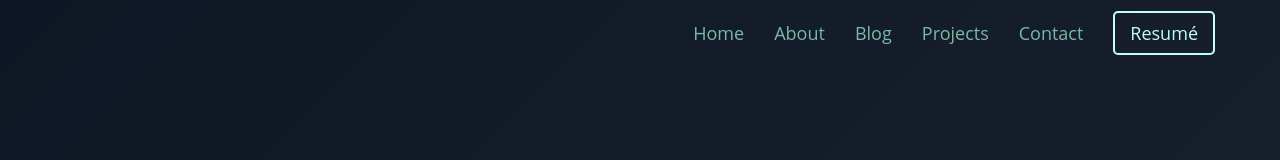
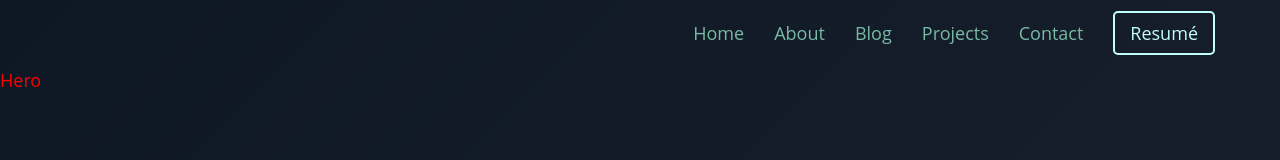
Before and after one commit to androso/portfolio-v2, a Next.js app: page / in a window 1280 px wide. Shown: the top 160 px of the page. Built offline with nearby package versions, Linux system fonts and the light colour scheme.

Commit message:
adding files for hero

```diff
--- /dev/null
+++ b/components/Hero.js
@@ -0,0 +1,10 @@
+import React from 'react'
+import {StyledHero} from "../styles";
+export default function Hero() {
+  return (
+    <StyledHero>
+        Hero
+    </StyledHero>
+
+  )
+}
--- a/components/PageContainer.js
+++ b/components/PageContainer.js
@@ -42,6 +42,9 @@ export default function PageContainer({ footer, children, ...customMetaData }) {
 				)}
 			</Head>
             <Navbar />
+			<main>
+				{children}
+			</main>
             {footer && <Footer />}
 		</div>
 	);
--- a/components/index.js
+++ b/components/index.js
@@ -1,2 +1,3 @@
 export { default as Project } from "./Project";
 export { default as PageContainer } from "./PageContainer";
+export { default as Hero } from "./Hero";
--- a/pages/index.js
+++ b/pages/index.js
@@ -1,7 +1,7 @@
 import Head from "next/head";
 import Image from "next/image";
 import styles from "../styles/Home.module.css";
-import { PageContainer, Project } from "../components";
+import { PageContainer, Project, Hero} from "../components";
 import { GlobalStyle } from "../styles";
 
 export default function Home() {
@@ -9,6 +9,7 @@ export default function Home() {
 		<>
 			<GlobalStyle />
 			<PageContainer>
+				<Hero />
 			</PageContainer>
 		</>
 	);
--- /dev/null
+++ b/styles/StyledHero.js
@@ -0,0 +1,7 @@
+import styled from 'styled-components';
+
+const StyledHero = styled.section`
+    color: red;
+`;
+
+export default StyledHero;
--- a/styles/index.js
+++ b/styles/index.js
@@ -1,2 +1,3 @@
 export { default as StyledNavbar } from "./StyledNavbar";
 export { default as GlobalStyle } from "./GlobalStyle";
+export { default as StyledHero } from "./StyledHero";
```
